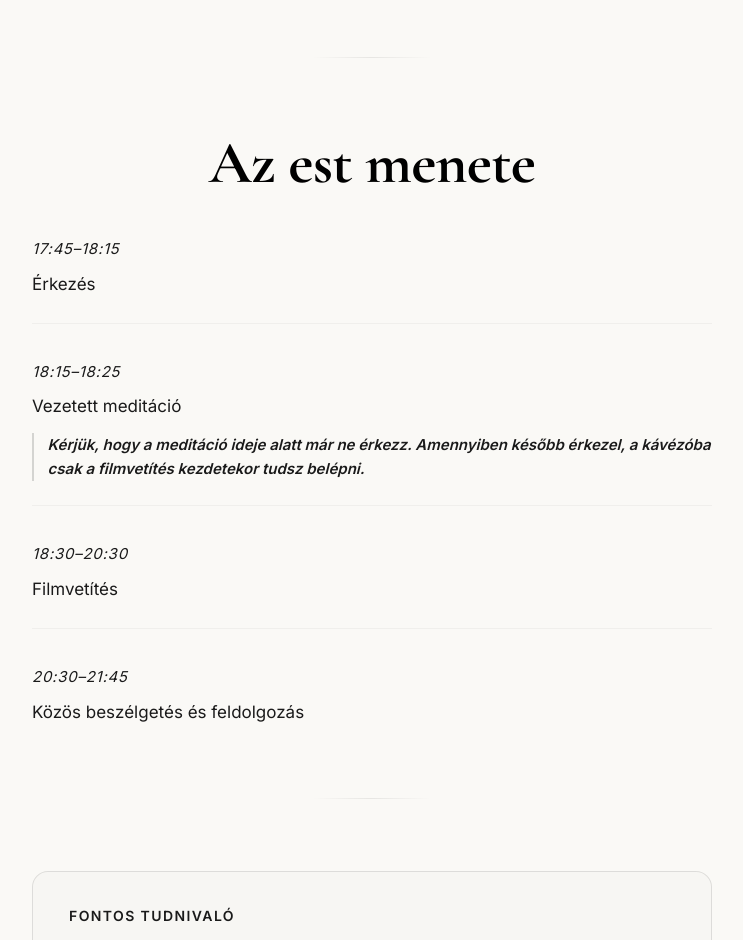
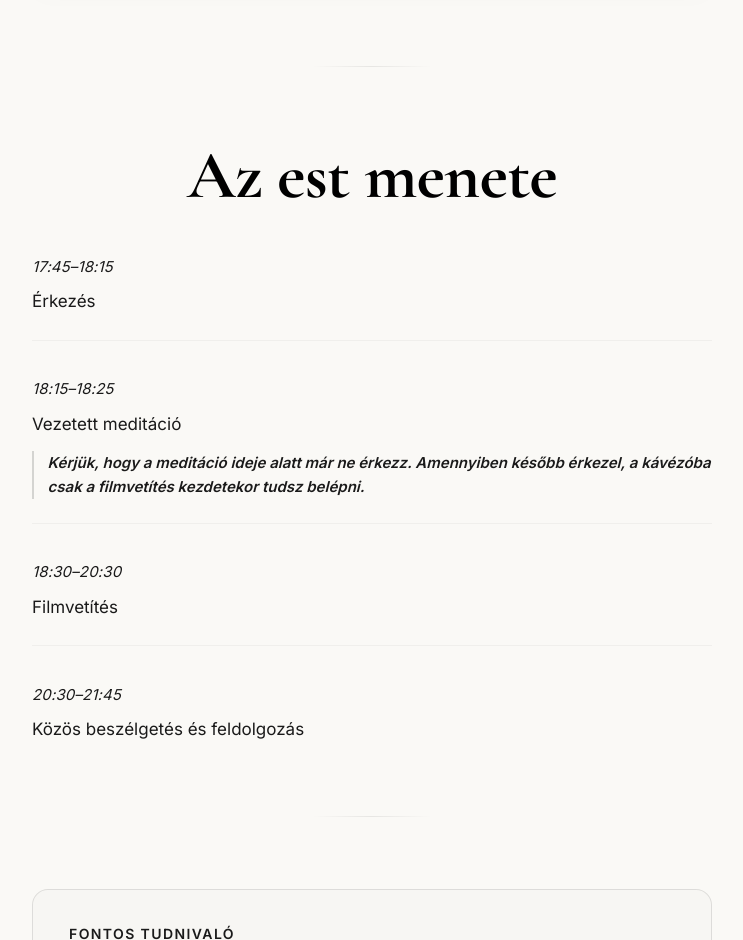
Before and after one commit to denyuel/bettinabalazs.com, a React (Vite) app: page / in a window 1280 px wide. Shown: the part 1860-2800 px from the top of the page, without its empty margins (268-1011 px from the left). Built offline with nearby package versions, Linux system fonts and the light colour scheme; no server answers.

Commit message:
style: Increase OHANA event title size by 2 steps and match program times letter-spacing to the main quote

```diff
--- a/src/index.css
+++ b/src/index.css
@@ -96,7 +96,7 @@
 .brand-title {
   font-family: var(--font-heading);
   font-weight: 800; /* Thicker bold font as requested */
-  font-size: 60px;
+  font-size: 68px; /* Increased size as requested */
   line-height: 1.1;
   letter-spacing: -0.01em;
   color: #000000; /* Black */
@@ -113,7 +113,7 @@
 
 @media (max-width: 600px) {
   .brand-title {
-    font-size: 48px;
+    font-size: 52px; /* Increased size as requested */
   }
 }
 
@@ -254,7 +254,7 @@
   font-weight: 400; /* Normal weight, not highlighted/bolded */
   font-size: 15px;
   color: var(--text-primary);
-  letter-spacing: 0.05em;
+  letter-spacing: 0.01em; /* Matched the quote's letter-spacing */
   font-style: italic; /* Italicized */
 }
 
```
